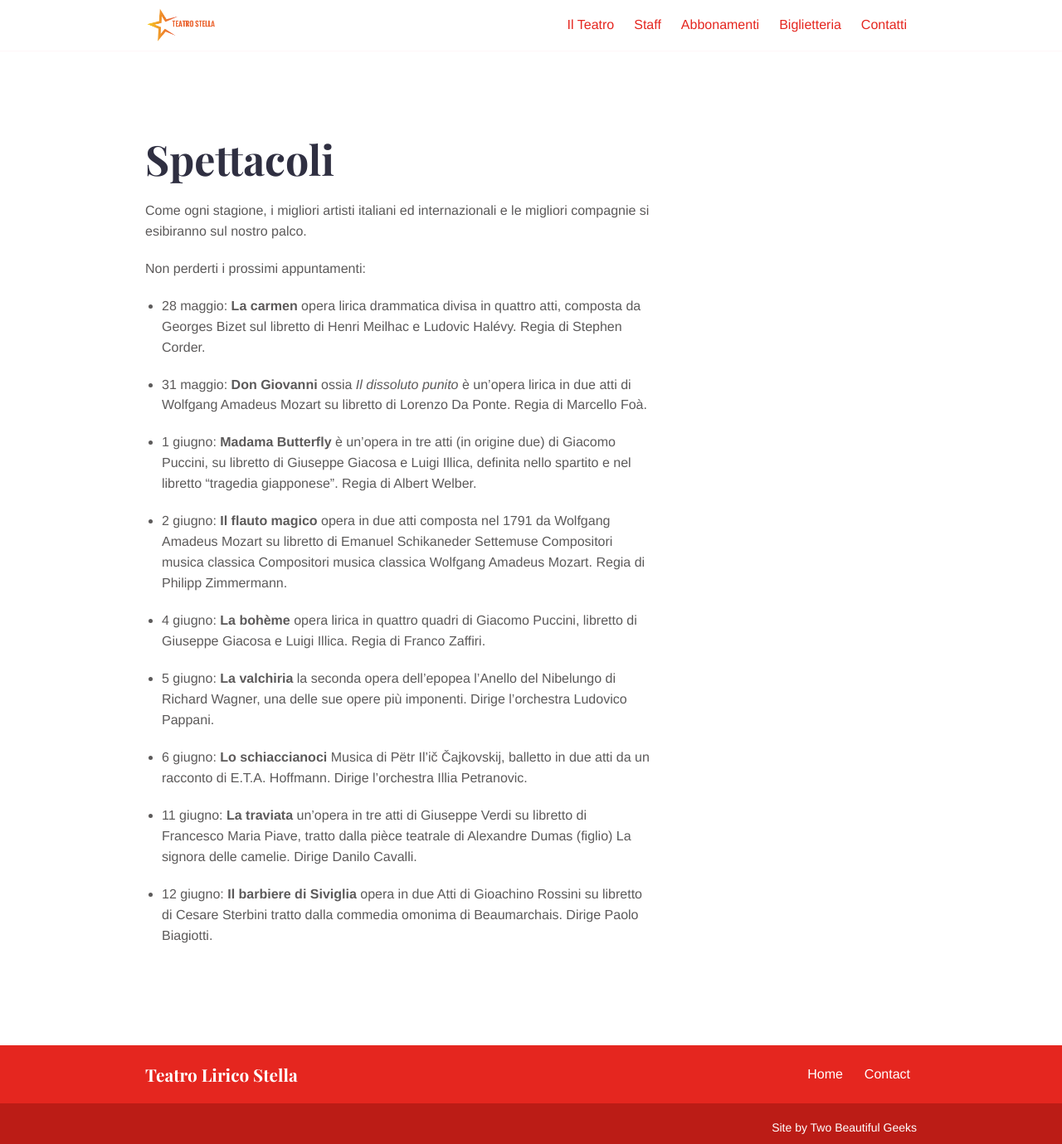
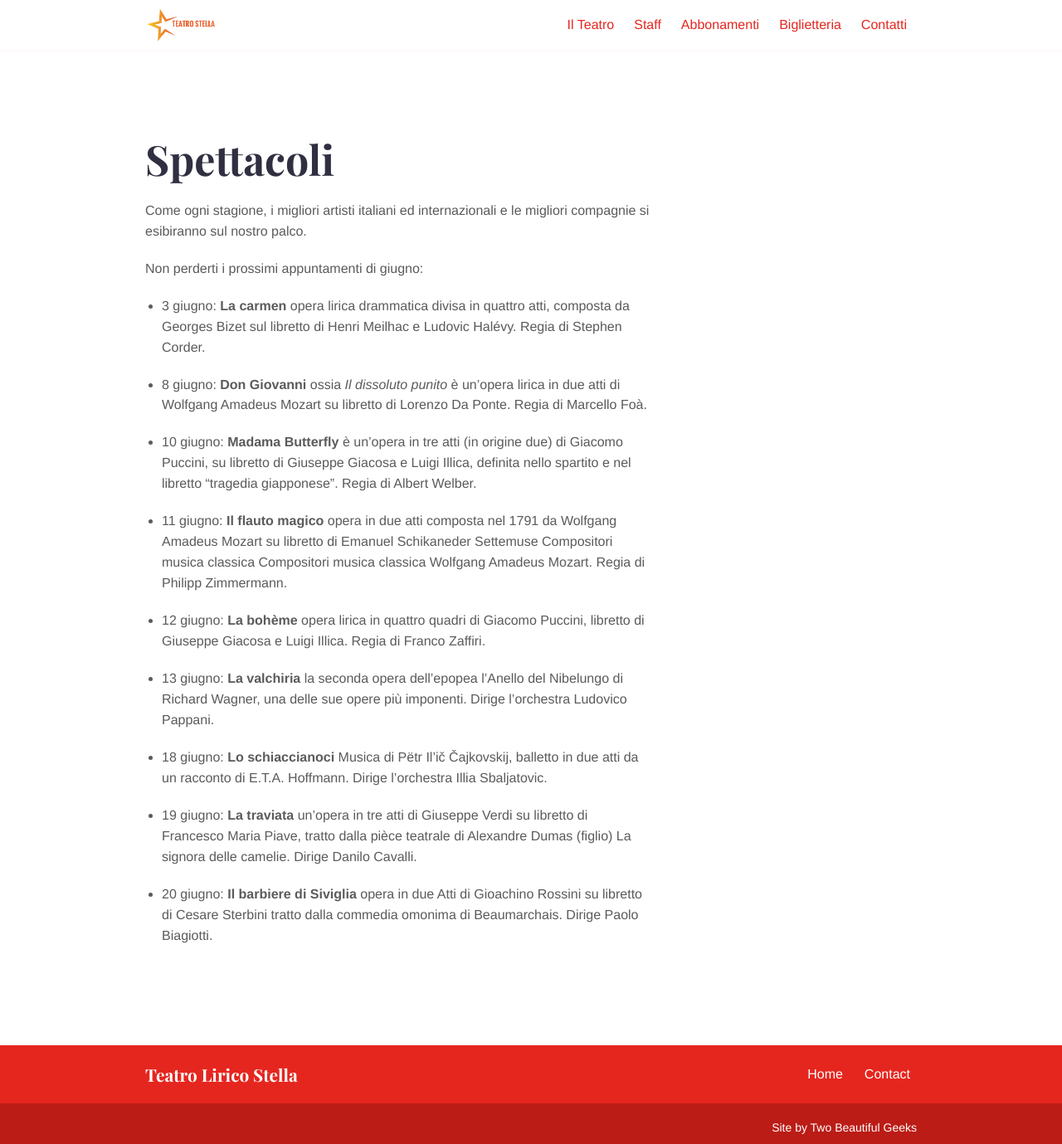
Before and after one commit to TwoBeautifulGeeks/teatro_lirico, a Jekyll site: the page built from _services/spettacoli.md, in a window 1280 px wide. Shown: the whole page at 83% size. Built offline with Jekyll 4.4.1, drawn with Linux system fonts in a browser that asks for light colours.

Commit message:
Updated the spettacoli page

```diff
--- a/_services/spettacoli.md
+++ b/_services/spettacoli.md
@@ -8,22 +8,22 @@
 
 Come ogni stagione, i migliori artisti italiani ed internazionali e le migliori compagnie si esibiranno sul nostro palco.
 
-Non perderti i prossimi appuntamenti:
+Non perderti i prossimi appuntamenti di giugno:
 
-* 28 maggio: **La carmen** opera lirica drammatica divisa in quattro atti, composta da Georges Bizet sul libretto di Henri Meilhac e Ludovic Halévy. Regia di Stephen Corder.
+* 3 giugno: **La carmen** opera lirica drammatica divisa in quattro atti, composta da Georges Bizet sul libretto di Henri Meilhac e Ludovic Halévy. Regia di Stephen Corder.
 
-* 31 maggio: **Don Giovanni** ossia _Il dissoluto punito_ è un'opera lirica in due atti di Wolfgang Amadeus Mozart su libretto di Lorenzo Da Ponte. Regia di Marcello Foà.
+* 8 giugno: **Don Giovanni** ossia _Il dissoluto punito_ è un'opera lirica in due atti di Wolfgang Amadeus Mozart su libretto di Lorenzo Da Ponte. Regia di Marcello Foà.
 
-* 1 giugno: **Madama Butterfly** è un'opera in tre atti (in origine due) di Giacomo Puccini, su libretto di Giuseppe Giacosa e Luigi Illica, definita nello spartito e nel libretto "tragedia giapponese". Regia di Albert Welber.
+* 10 giugno: **Madama Butterfly** è un'opera in tre atti (in origine due) di Giacomo Puccini, su libretto di Giuseppe Giacosa e Luigi Illica, definita nello spartito e nel libretto "tragedia giapponese". Regia di Albert Welber.
 
-* 2 giugno: **Il flauto magico**  opera in due atti composta nel 1791 da Wolfgang Amadeus Mozart su libretto di Emanuel Schikaneder Settemuse Compositori musica classica Compositori musica classica Wolfgang Amadeus Mozart. Regia di Philipp Zimmermann.
+* 11 giugno: **Il flauto magico**  opera in due atti composta nel 1791 da Wolfgang Amadeus Mozart su libretto di Emanuel Schikaneder Settemuse Compositori musica classica Compositori musica classica Wolfgang Amadeus Mozart. Regia di Philipp Zimmermann.
 
-* 4 giugno: **La bohème**  opera lirica in quattro quadri di Giacomo Puccini, libretto di Giuseppe Giacosa e Luigi Illica. Regia di Franco Zaffiri.
+* 12 giugno: **La bohème**  opera lirica in quattro quadri di Giacomo Puccini, libretto di Giuseppe Giacosa e Luigi Illica. Regia di Franco Zaffiri.
 
-* 5 giugno: **La valchiria** la seconda opera dell’epopea l’Anello del Nibelungo di Richard Wagner, una delle sue opere più imponenti. Dirige l'orchestra Ludovico Pappani.
+* 13 giugno: **La valchiria** la seconda opera dell’epopea l’Anello del Nibelungo di Richard Wagner, una delle sue opere più imponenti. Dirige l'orchestra Ludovico Pappani.
 
-* 6 giugno: **Lo schiaccianoci** Musica di Pëtr Il’ič Čajkovskij, balletto in due atti da un racconto di E.T.A. Hoffmann. Dirige l'orchestra Illia Petranovic.
+* 18 giugno: **Lo schiaccianoci** Musica di Pëtr Il’ič Čajkovskij, balletto in due atti da un racconto di E.T.A. Hoffmann. Dirige l'orchestra Illia Sbaljatovic.
 
-* 11 giugno: **La traviata** un'opera in tre atti di Giuseppe Verdi su libretto di Francesco Maria Piave, tratto dalla pièce teatrale di Alexandre Dumas (figlio) La signora delle camelie. Dirige Danilo Cavalli.
+* 19 giugno: **La traviata** un'opera in tre atti di Giuseppe Verdi su libretto di Francesco Maria Piave, tratto dalla pièce teatrale di Alexandre Dumas (figlio) La signora delle camelie. Dirige Danilo Cavalli.
 
-* 12 giugno: **Il barbiere di Siviglia** opera in due Atti di Gioachino Rossini su libretto di Cesare Sterbini tratto dalla commedia omonima di Beaumarchais. Dirige Paolo Biagiotti.
+* 20 giugno: **Il barbiere di Siviglia** opera in due Atti di Gioachino Rossini su libretto di Cesare Sterbini tratto dalla commedia omonima di Beaumarchais. Dirige Paolo Biagiotti.
```
